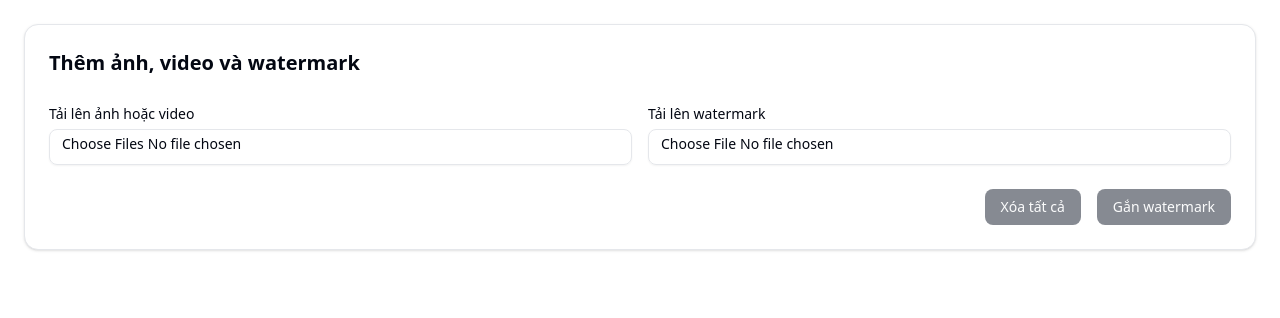
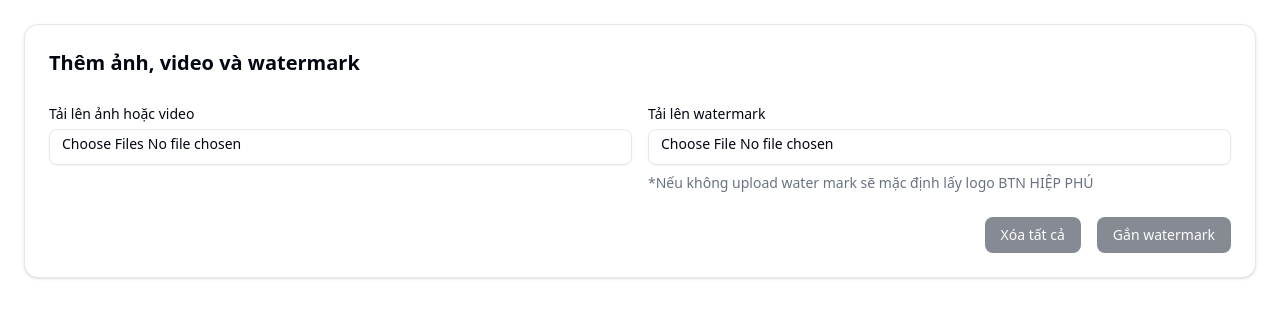
Before and after one commit to xuanthanhtah/water-mark-v2, a Next.js app: page / in a window 1280 px wide. Shown: the top 318 px of the page. Built offline with nearby package versions, Linux system fonts and the light colour scheme.

Commit message:
thêm cái text vui vẻ

```diff
--- a/src/app/page.tsx
+++ b/src/app/page.tsx
@@ -151,6 +151,11 @@ export default function Home() {
               accept="image/*"
               onChange={handleChangeWatermark}
             />
+            <div className="text-sm text-muted-foreground">
+              <p>
+                *Nếu không upload water mark sẽ mặc định lấy logo BTN HIỆP PHÚ
+              </p>
+            </div>
           </div>
         </CardContent>
         <CardFooter className="justify-end gap-4">
```
